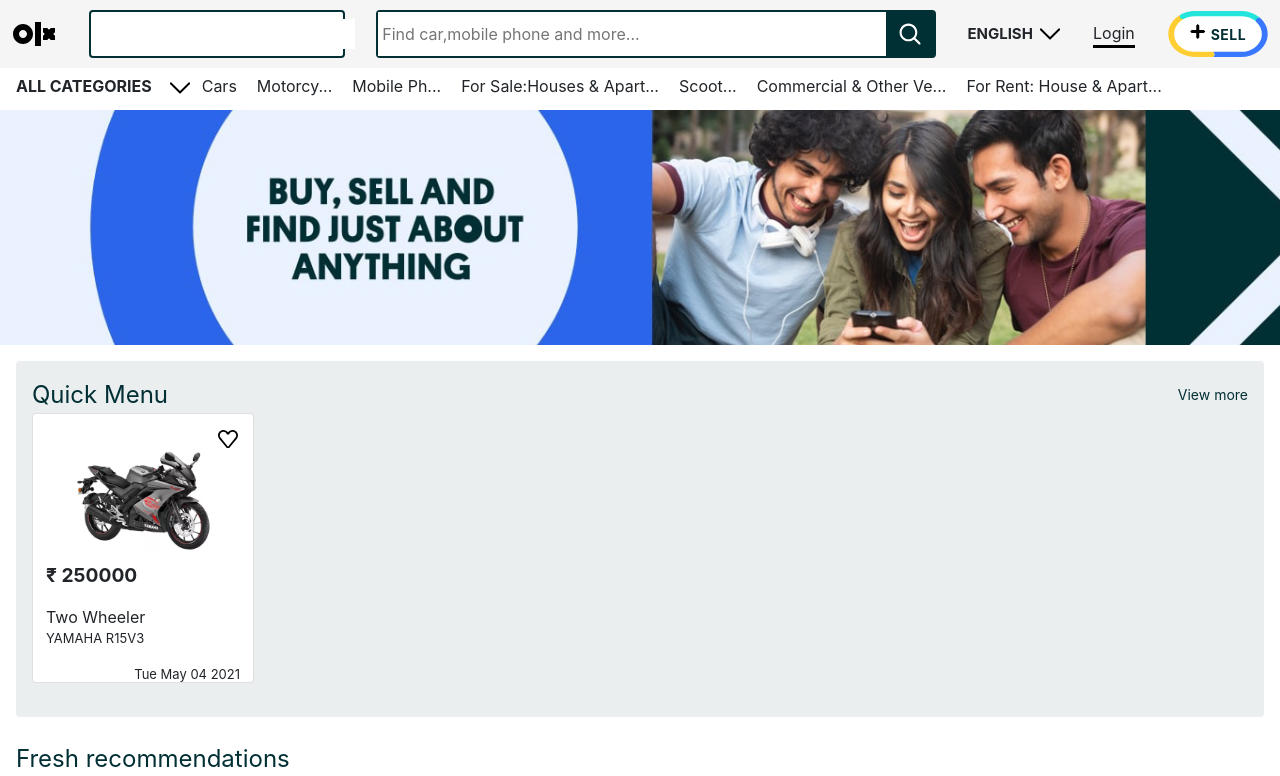
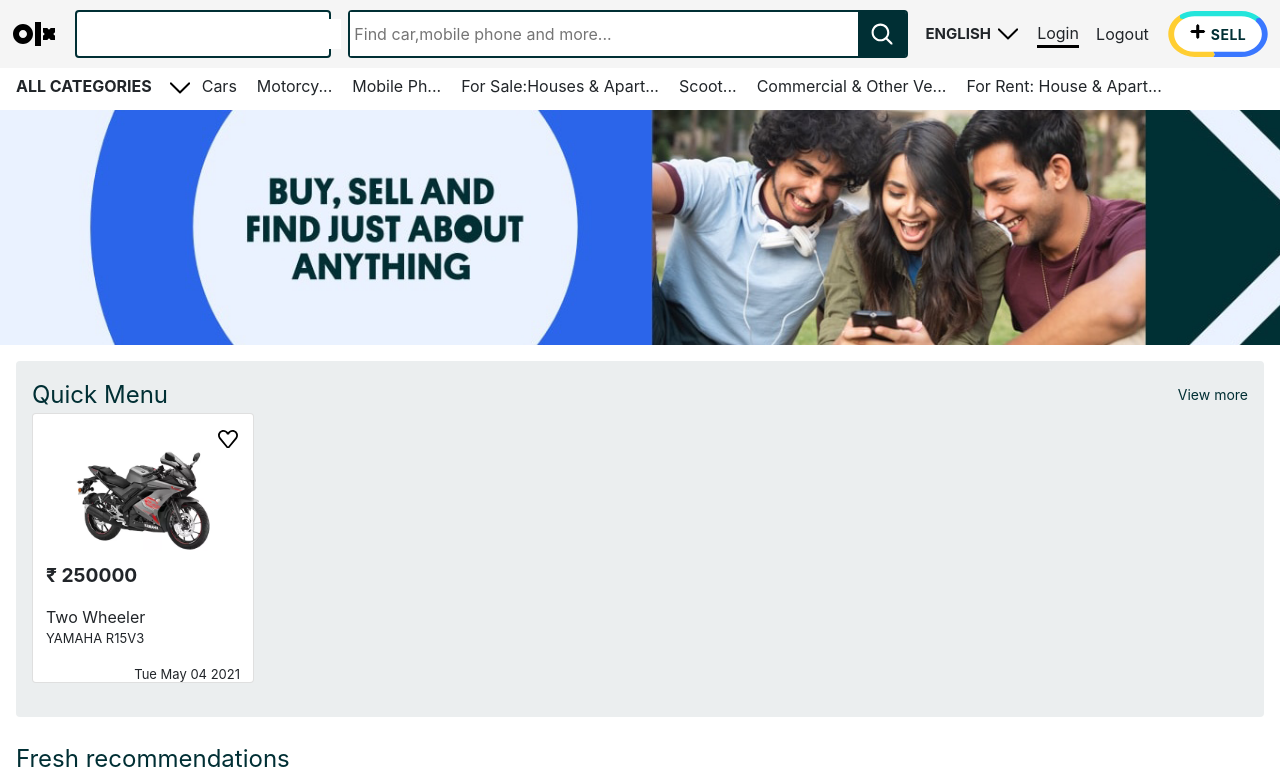
Before and after one commit to MAHESH-M-B/Olx_clone, a React (Create React App) app: page / in a window 1280 px wide. Shown: the top 776 px of the page. Built offline with nearby package versions, Linux system fonts and the light colour scheme; no server answers.

Commit message:
logout started

```diff
--- a/src/Components/Header/Header.js
+++ b/src/Components/Header/Header.js
@@ -1,5 +1,5 @@
 import React,{useContext} from 'react';
-
+import { useHistory } from 'react-router-dom';
 import './Header.css';
 import OlxLogo from '../../assets/OlxLogo';
 import Search from '../../assets/Search';
@@ -7,8 +7,11 @@ import Arrow from '../../assets/Arrow';
 import SellButton from '../../assets/SellButton';
 import SellButtonPlus from '../../assets/SellButtonPlus';
 import { AuthContext } from '../../store/Context';
+import { FirebaseContext } from '../../store/Context';
 function Header() {
   const {user}=useContext(AuthContext)
+  const {firebase}=useContext(FirebaseContext)
+  const history=useHistory()
   return (
     <div className="headerParentDiv">
       <div className="headerChildDiv">
@@ -39,7 +42,10 @@ function Header() {
           <span>{user ? ` Welcome ${user.displayName}` :'Login'}</span>
           <hr />
         </div>
-
+        <span onClick={()=>{
+            firebase.Auth().signOut()
+            history.push('/login')
+        }} >Logout</span>
         <div className="sellMenu">
           <SellButton></SellButton>
           <div className="sellMenuContent">
```
